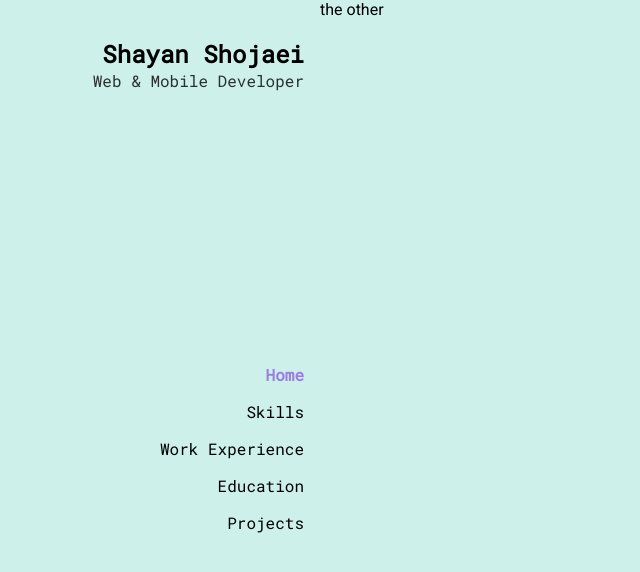
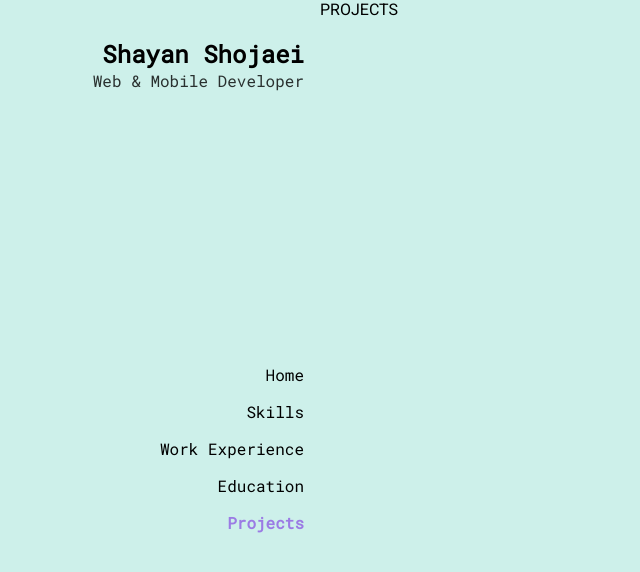
Before and after one commit to shayan-shojaei/portfolio, a React (Create React App) app: page /projects in a window 1280 px wide. Shown: the top 572 px of the page, without its empty margins (0-640 px from the left). Built offline with nearby package versions, Linux system fonts and the light colour scheme; the HTML template or start-up script is replaced by a standard one.

Commit message:
feat: implement react router and setup nav bar to match

```diff
--- a/src/App.tsx
+++ b/src/App.tsx
@@ -1,6 +1,9 @@
 import './App.scss';
 import { useState } from 'react';
 import Nav, { NavRoute } from './Components/Nav/Nav';
+import { BrowserRouter as Router, Switch, Route } from 'react-router-dom';
+import Home from './Components/Home/Home';
+import Projects from './Components/Projects/Projects';
 
 function App() {
 	const [appState, setAppState] = useState({ route: '/' });
@@ -12,17 +15,27 @@ function App() {
 		new NavRoute('Projects', '/projects'),
 	];
 	return (
+		<Router>
 			<div className="wrapper">
 				<Nav
 					className="wrapper-nav"
 					items={NavItems}
-				selectedRoute={appState.route}
-				onChange={(route: string) =>
+					/* onChange={(route: string) =>
 					setAppState((p) => ({ ...p, route: route }))
-				}
+				} */
 				/>
-			<div className="wrapper-container">the other</div>
+				<div className="wrapper-container">
+					<Switch>
+						<Route path="/projects">
+							<Projects />
+						</Route>
+						<Route path="/">
+							<Home />
+						</Route>
+					</Switch>
 				</div>
+			</div>
+		</Router>
 	);
 }
 
--- a/src/Components/Home/Home.tsx
+++ b/src/Components/Home/Home.tsx
@@ -0,0 +1,5 @@
+import React from 'react';
+
+export default function Home() {
+	return <div>HOME</div>;
+}
--- a/src/Components/Nav/Nav.scss
+++ b/src/Components/Nav/Nav.scss
@@ -32,11 +32,14 @@ ul {
 
 li {
 	list-style: none;
+	a {
 		transition: color 200ms, font-weight 200ms;
-
+		text-decoration: none;
+		color: black;
 		&:hover {
 			color: rgba($dark-primary-color, 0.75);
 			cursor: pointer;
+		}
 	}
 }
 li:not(:last-child) {
@@ -44,6 +47,7 @@ li:not(:last-child) {
 }
 
 .selected {
+	a {
 		color: $dark-primary-color;
 		font-weight: 800;
 		&:hover {
@@ -51,3 +55,4 @@ li:not(:last-child) {
 			cursor: default;
 		}
 	}
+}
--- a/src/Components/Nav/Nav.tsx
+++ b/src/Components/Nav/Nav.tsx
@@ -1,14 +1,15 @@
 import './Nav.scss';
 import cn from 'classnames';
+import { useLocation, Link } from 'react-router-dom';
 
 interface NavProps {
 	items: NavRoute[];
-	selectedRoute: string;
-	onChange: (route: string) => void;
+	onChange?: (route: string) => void;
 	className?: string;
 }
 
 export default function Nav(props: NavProps) {
+	const location = useLocation();
 	return (
 		<nav className={props.className}>
 			<header>
@@ -21,8 +22,9 @@ export default function Nav(props: NavProps) {
 						key={item.route}
 						label={item.label}
 						route={item.route}
-						selected={props.selectedRoute === item.route}
-						onClick={() => props.onChange(item.route)}
+						selected={location.pathname === item.route}
+						// onClick={() => !!props.onChange && props.onChange(item.route)}
+						onClick={() => console.log(location)}
 					/>
 				))}
 			</ul>
@@ -47,7 +49,7 @@ function NavItem(props: NavItemProps) {
 			})}
 			onClick={props.onClick}
 		>
-			{props.label}
+			<Link to={props.route}>{props.label}</Link>
 		</li>
 	);
 }
--- /dev/null
+++ b/src/Components/Projects/Projects.tsx
@@ -0,0 +1,5 @@
+import React from 'react';
+
+export default function Projects() {
+	return <div>PROJECTS</div>;
+}
```
Also changed, not shown: package.json (+10 -7 lines), src/Components/Projects/Projects.scss (added), 1 other file (tests, documents, lock files or other folders). Lines whose indentation alone changed are shown as unchanged.
